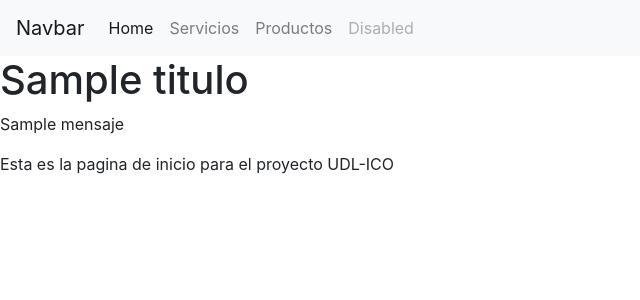
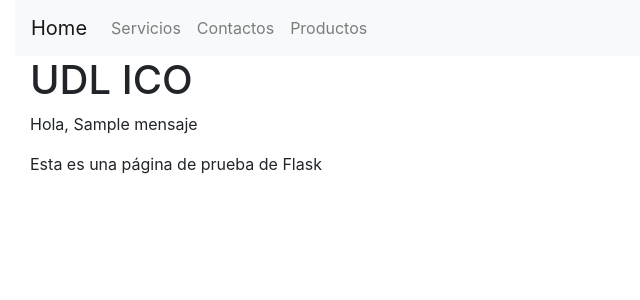
Before and after one commit to 71206leo-wq/appweb01, a Flask app: template templates/index.html in a window 1280 px wide. Shown: the top 300 px of the page, without its empty margins (0-640 px from the left). Run offline with Flask 3, Linux system fonts and the light colour scheme; the template is opened without the code that fills it: most values are stand-ins (such as "Sample title", 1, 10 or a date in 2020).

Commit message:
Finalejemploflask

```diff
--- a/server.py
+++ b/server.py
@@ -2,21 +2,22 @@ from flask import Flask, render_template
 
 app = Flask(__name__)
 
-@app.route('/home')
-def index():
-    return render_template('index.html', titulo="Home", mensaje="Bienvenido a mi sitio web")
-
+@app.route('/')
+def home():
+    return render_template('index.html', titulo='Home', mensaje='Bienvenido a la página de inicio')
 
 @app.route('/servicios')
 def servicios():
-    return render_template('servicios.html')
+    return render_template('servicios.html', titulo='Servicios', mensaje='Estos son nuestros servicios')
 
+@app.route('/contacto')
 def contacto():
-    return render_template('contacto.html')
+    return render_template('contacto.html', titulo='Contactos', mensaje='Bienvenido a nuestros contactos')
 
 @app.route('/productos')
 def productos():
-    return render_template('productos.html')
+    return render_template('productos.html', titulo='Productos', mensaje='Bienvenido al catálogo de productos')
+
 
 if __name__ == '__main__':
-    app.run(debug=True, port=5050)
+    app.run(debug=True, port = 5050)
--- a/templates/index.html
+++ b/templates/index.html
@@ -1,46 +1,9 @@
-<!DOCTYPE html>
-<html lang="en">
-    <head>
-        <link rel="stylesheet" href="https://cdn.jsdelivr.net/npm/bootstrap@4.6.2/dist/css/bootstrap.min.css" integrity="sha384-xOolHFLEh07PJGoPkLv1IbcEPTNtaed2xpHsD9ESMhqIYd0nLMwNLD69Npy4HI+N" crossorigin="anonymous">
-        <meta charset="UTF-8">
-        <meta name="viewport" content="width=device-width, initial-scale=1.0">
-        <title>{{UDL-ICO}}</title>
-    </head>
-    <body>
-            <nav class="navbar navbar-expand-lg navbar-light bg-light">
-    <a class="navbar-brand" href="#">Navbar</a>
-    <button class="navbar-toggler" type="button" data-toggle="collapse" data-target="#navbarNav" aria-controls="navbarNav" aria-expanded="false" aria-label="Toggle navigation">
-        <span class="navbar-toggler-icon"></span>
-    </button>
-    <div class="collapse navbar-collapse" id="navbarNav">
-        <ul class="navbar-nav">
-        <li class="nav-item active">
-            <a class="nav-link" href="#">Home <span class="sr-only">(current)</span></a>
-        </li>
-        <li class="nav-item">
-            <a class="nav-link" href={{servicios}}>Servicios</a>
-        </li>
-        <li class="nav-item">
-            <a class="nav-link" href={{productos}}>Productos</a>
-        </li>
-        <li class="nav-item">
-            <a class="nav-link disabled">Disabled</a>
-        </li>
-        </ul>
-    </div>
-    </nav>
+{% extends "layout.html" %}
+{% block content %}
+        <div class="container-fluid">
+            <h1>UDL ICO</h1>
+            <p>Hola, {{mensaje}}</p>
+            <p>Esta es una página de prueba de Flask</p>
 
-
-
-
-
-
-
-
-
-
-        <h1>{{ titulo }}</h1>
-        <p>{{ mensaje }}</p>
-        <p>Esta es la pagina de inicio para el proyecto UDL-ICO</p>
-    </body>
-</html>
+        </div>
+        {% endblock %}
--- /dev/null
+++ b/templates/layout.html
@@ -0,0 +1,38 @@
+<!DOCTYPE html>
+<html lang="sp">
+    <head>
+        <link rel="stylesheet" href="https://cdn.jsdelivr.net/npm/bootstrap@4.6.2/dist/css/bootstrap.min.css" integrity="sha384-xOolHFLEh07PJGoPkLv1IbcEPTNtaed2xpHsD9ESMhqIYd0nLMwNLD69Npy4HI+N" crossorigin="anonymous">
+        <meta charset="UTF-8">
+        <meta name="viewport" content="width=device-width, initial-scale=1.0">
+        <title>{{titulo}}</title>
+    </head>
+    <body>
+        <div class="container-fluid">
+            <nav class="navbar navbar-expand-lg navbar-light bg-light">
+                <a class="navbar-brand" href="{{url_for('home')}}">Home</a>
+                <button class="navbar-toggler" type="button" data-toggle="collapse" data-target="#navbarNav" aria-controls="navbarNav" aria-expanded="false" aria-label="Toggle navigation">
+                    <span class="navbar-toggler-icon"></span>
+                </button>
+                <div class="collapse navbar-collapse" id="navbarNav">
+                    <ul class="navbar-nav">
+                    <li class="nav-item">
+                        <a class="nav-link" href="{{url_for('servicios')}}">Servicios</a>
+                    </li>
+                    <li class="nav-item">
+                        <a class="nav-link" href="{{url_for('contacto')}}">Contactos</a>
+                    </li>
+                    <li class="nav-item">
+                        <a class="nav-link" href="{{url_for('productos')}}">Productos</a>
+                    </li>
+                    </ul>
+                </div>
+
+            </nav>
+            {% block content %}
+            {% endblock %}
+
+        </div>
+        </body>
+
+
+</html>
```
Also changed, not shown: templates/contacto.html (+8 -11 lines), templates/productos.html (+8 -11 lines), templates/servicios.html (+7 -11 lines), README.md (added).
